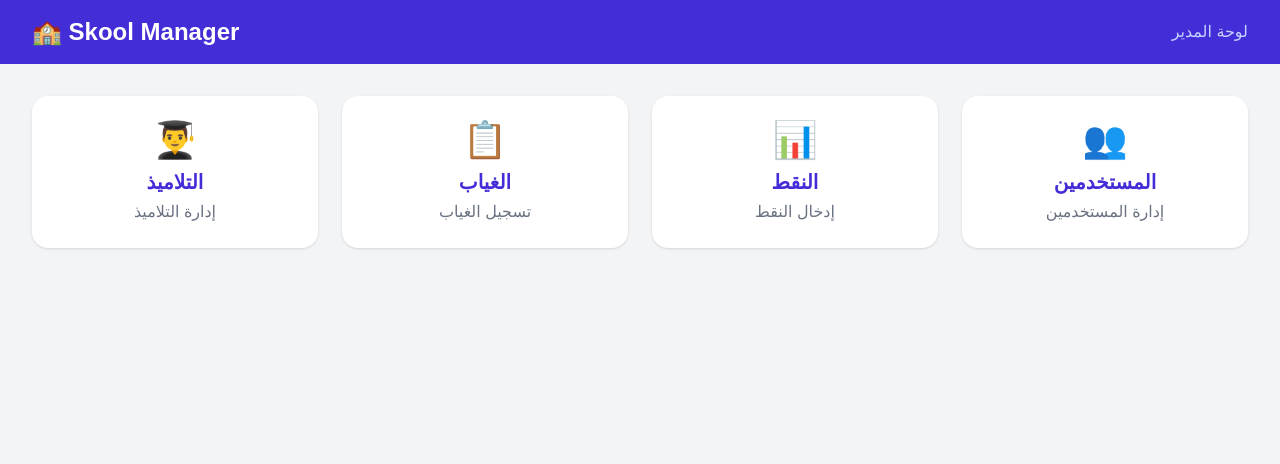
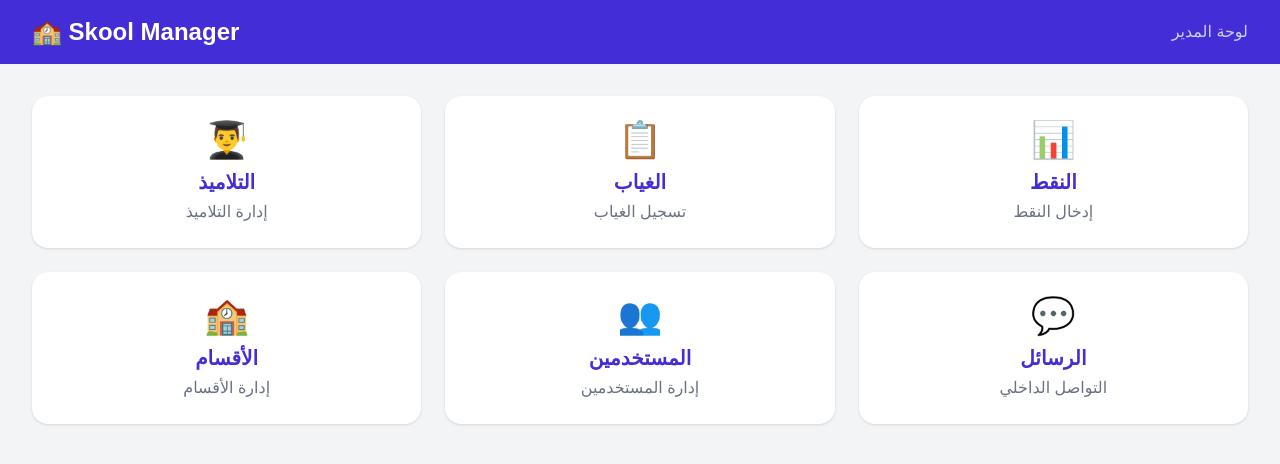
Before and after one commit to quickpro1/skool-manager, a Next.js app: page /dashboard in a window 1280 px wide. Shown: the top 464 px of the page. Built offline with nearby package versions, Linux system fonts and the light colour scheme.

Commit message:
add messages system

```diff
--- a/app/dashboard/page.tsx
+++ b/app/dashboard/page.tsx
@@ -5,7 +5,7 @@ export default function Dashboard() {
         <h1 className="text-2xl font-bold">🏫 Skool Manager</h1>
         <span className="text-indigo-200">لوحة المدير</span>
       </div>
-      <div className="p-8 grid grid-cols-1 md:grid-cols-2 lg:grid-cols-4 gap-6">
+      <div className="p-8 grid grid-cols-1 md:grid-cols-2 lg:grid-cols-3 gap-6">
         <a href="/students" className="bg-white rounded-2xl shadow p-6 text-center hover:shadow-lg transition">
           <div className="text-4xl mb-2">👨‍🎓</div>
           <h2 className="text-xl font-bold text-indigo-700">التلاميذ</h2>
@@ -21,11 +21,21 @@ export default function Dashboard() {
           <h2 className="text-xl font-bold text-indigo-700">النقط</h2>
           <p className="text-gray-500 mt-1">إدخال النقط</p>
         </a>
+        <a href="/classes" className="bg-white rounded-2xl shadow p-6 text-center hover:shadow-lg transition">
+          <div className="text-4xl mb-2">🏫</div>
+          <h2 className="text-xl font-bold text-indigo-700">الأقسام</h2>
+          <p className="text-gray-500 mt-1">إدارة الأقسام</p>
+        </a>
         <a href="/users" className="bg-white rounded-2xl shadow p-6 text-center hover:shadow-lg transition">
           <div className="text-4xl mb-2">👥</div>
           <h2 className="text-xl font-bold text-indigo-700">المستخدمين</h2>
           <p className="text-gray-500 mt-1">إدارة المستخدمين</p>
         </a>
+        <a href="/messages" className="bg-white rounded-2xl shadow p-6 text-center hover:shadow-lg transition">
+          <div className="text-4xl mb-2">💬</div>
+          <h2 className="text-xl font-bold text-indigo-700">الرسائل</h2>
+          <p className="text-gray-500 mt-1">التواصل الداخلي</p>
+        </a>
       </div>
     </div>
   );
```
